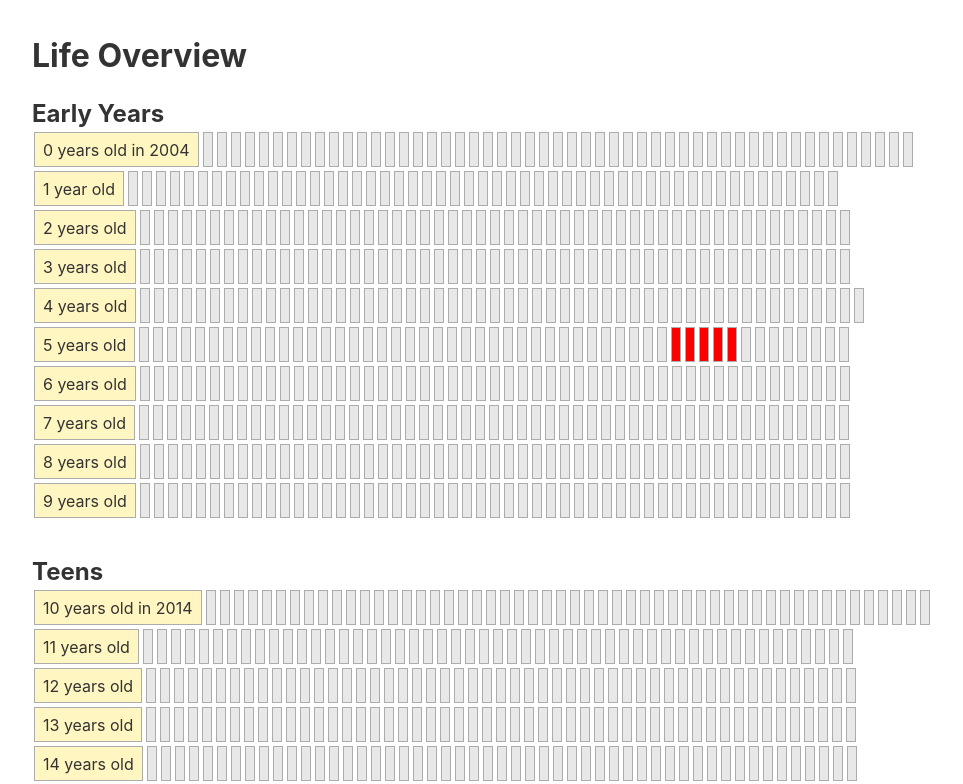
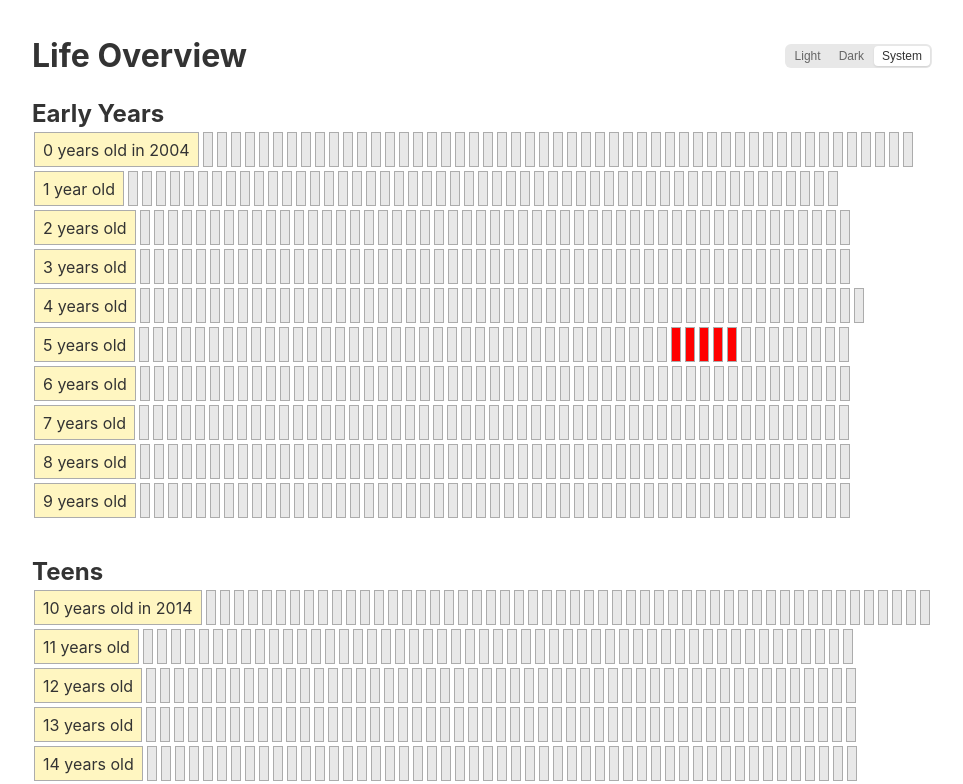
Before and after one commit to emdecr/life-overview-base, a Next.js app: page / in a window 1280 px wide. Shown: the top 784 px of the page, without its empty margins (158-1121 px from the left). Built offline with nearby package versions, Linux system fonts and the light colour scheme; no server answers; the database is empty.

Commit message:
Add theme toggle

```diff
--- a/app/globals.css
+++ b/app/globals.css
@@ -3,7 +3,70 @@
  * =============================================================================
  * These styles apply to the entire app. Component-specific styles live in
  * CSS Modules (*.module.css) alongside each component.
+ *
+ * THEMING: All colors are defined as CSS custom properties (variables) on :root.
+ * Dark mode overrides live under [data-theme="dark"].
+ * The ThemeToggle component sets data-theme on <html>.
  * ============================================================================= */
+
+/* --- Light theme (default) --- */
+:root {
+  --color-bg: #ffffff;
+  --color-text: #333333;
+  --color-text-muted: #666666;
+  --color-border: rgb(172, 172, 172);
+  --color-border-light: #ccc;
+  --color-border-accent: #b3b3b3;
+
+  /* Week cell colors */
+  --color-week-past: rgb(232, 232, 232);
+  --color-week-birthday: rgb(255, 246, 193);
+  --color-week-today-bg: #505050;
+  --color-week-today-text: #ffffff;
+
+  /* Tooltip */
+  --color-tooltip-bg: rgb(71, 71, 71);
+  --color-tooltip-border: #e3e3e3;
+  --color-tooltip-text: #ffffff;
+  --color-tooltip-tag-bg: rgba(255, 255, 255, 0.2);
+
+  /* Auth / forms */
+  --color-input-bg: #ffffff;
+  --color-input-border: #ccc;
+  --color-button-bg: #505050;
+  --color-button-text: #ffffff;
+  --color-error: #e74c3c;
+  --color-logout-border: #ccc;
+  --color-logout-bg: transparent;
+}
+
+/* --- Dark theme --- */
+[data-theme="dark"] {
+  --color-bg: #1a1a1a;
+  --color-text: #e0e0e0;
+  --color-text-muted: #999999;
+  --color-border: #444444;
+  --color-border-light: #555555;
+  --color-border-accent: #666666;
+
+  --color-week-past: #2a2a2a;
+  --color-week-birthday: rgb(80, 70, 30);
+  --color-week-today-bg: #e0e0e0;
+  --color-week-today-text: #1a1a1a;
+
+  --color-tooltip-bg: #333333;
+  --color-tooltip-border: #555555;
+  --color-tooltip-text: #e0e0e0;
+  --color-tooltip-tag-bg: rgba(255, 255, 255, 0.15);
+
+  --color-input-bg: #2a2a2a;
+  --color-input-border: #555555;
+  --color-button-bg: #e0e0e0;
+  --color-button-text: #1a1a1a;
+  --color-error: #ff6b6b;
+  --color-logout-border: #555555;
+  --color-logout-bg: transparent;
+}
 
 /* Reset: remove default browser margins/padding for a clean baseline */
 *,
@@ -18,7 +81,9 @@ body {
   font-family: -apple-system, BlinkMacSystemFont, "Segoe UI", Roboto,
     "Helvetica Neue", Arial, sans-serif;
   line-height: 1.5;
-  color: #333;
+  color: var(--color-text);
+  background-color: var(--color-bg);
+  transition: background-color 0.2s ease, color 0.2s ease;
 }
 
 /* Main container — centers content and limits width.
--- a/app/layout.tsx
+++ b/app/layout.tsx
@@ -21,7 +21,15 @@ export default function RootLayout({
   children: React.ReactNode;
 }) {
   return (
-    <html lang="en">
+    <html lang="en" suppressHydrationWarning>
+      {/* Inline script to apply saved theme before first paint (prevents flash) */}
+      <head>
+        <script
+          dangerouslySetInnerHTML={{
+            __html: `(function(){try{var t=localStorage.getItem("theme")||"system";var d=t==="system"?window.matchMedia("(prefers-color-scheme:dark)").matches?"dark":"light":t;document.documentElement.setAttribute("data-theme",d)}catch(e){}})()`,
+          }}
+        />
+      </head>
       <body suppressHydrationWarning>{children}</body>
     </html>
   );
--- a/app/page.tsx
+++ b/app/page.tsx
@@ -22,6 +22,7 @@
 import { createSupabaseServerClient } from "@/lib/supabase/server";
 import Overview from "@/components/Overview";
 import AuthButton from "@/components/AuthButton";
+import ThemeToggle from "@/components/ThemeToggle";
 import styles from "@/components/styles/Auth.module.css";
 import type { LifeRecord } from "@/lib/types";
 
@@ -62,9 +63,10 @@ export default async function Page() {
       {/* Header row: title + auth button */}
       <div className={styles.headerRow}>
         <h1>Life Overview</h1>
-        {/* AuthButton is a Client Component — checks auth state in the browser
-            and shows Login link or Logout button accordingly */}
-        <AuthButton />
+        <div style={{ display: "flex", alignItems: "center", gap: "0.75rem" }}>
+          <ThemeToggle />
+          <AuthButton />
+        </div>
       </div>
 
       {/* The main week grid — 11 decades of 520 weeks each */}
--- /dev/null
+++ b/components/ThemeToggle.tsx
@@ -0,0 +1,82 @@
+/**
+ * ThemeToggle — a segmented control for light / dark / system themes.
+ *
+ * How it works:
+ *   1. Reads saved preference from localStorage (key: "theme")
+ *   2. Applies the resolved theme as data-theme="light"|"dark" on <html>
+ *   3. "System" follows the OS preference via matchMedia
+ *   4. Saves the user's choice to localStorage on click
+ *
+ * On first load (no saved preference), defaults to "system".
+ */
+"use client";
+
+import { useEffect, useState } from "react";
+import clsx from "clsx";
+import styles from "./styles/ThemeToggle.module.css";
+
+type Theme = "light" | "dark" | "system";
+
+/**
+ * Resolve the actual theme to apply based on the user's preference.
+ * "system" defers to the OS dark mode setting.
+ */
+function resolveTheme(preference: Theme): "light" | "dark" {
+  if (preference !== "system") return preference;
+  return window.matchMedia("(prefers-color-scheme: dark)").matches
+    ? "dark"
+    : "light";
+}
+
+/** Apply the resolved theme to the <html> element */
+function applyTheme(preference: Theme) {
+  document.documentElement.setAttribute("data-theme", resolveTheme(preference));
+}
+
+export default function ThemeToggle() {
+  const [theme, setTheme] = useState<Theme>("system");
+
+  // On mount, read saved preference and apply it
+  useEffect(() => {
+    const saved = localStorage.getItem("theme") as Theme | null;
+    const preference = saved ?? "system";
+    setTheme(preference);
+    applyTheme(preference);
+  }, []);
+
+  // Listen for OS theme changes when set to "system"
+  useEffect(() => {
+    if (theme !== "system") return;
+
+    const media = window.matchMedia("(prefers-color-scheme: dark)");
+    const handler = () => applyTheme("system");
+    media.addEventListener("change", handler);
+    return () => media.removeEventListener("change", handler);
+  }, [theme]);
+
+  function handleChange(newTheme: Theme) {
+    setTheme(newTheme);
+    localStorage.setItem("theme", newTheme);
+    applyTheme(newTheme);
+  }
+
+  const options: { value: Theme; label: string }[] = [
+    { value: "light", label: "Light" },
+    { value: "dark", label: "Dark" },
+    { value: "system", label: "System" },
+  ];
+
+  return (
+    <div className={styles.toggle}>
+      {options.map(({ value, label }) => (
+        <button
+          key={value}
+          className={clsx(styles.option, theme === value && styles.active)}
+          onClick={() => handleChange(value)}
+        >
+          {label}
+        </button>
+      ))}
+    </div>
+  );
+}
--- /dev/null
+++ b/components/styles/ThemeToggle.module.css
@@ -0,0 +1,34 @@
+/* =============================================================================
+ * Theme Toggle Styles
+ * =============================================================================
+ * A small segmented control for switching between light / dark / system themes.
+ * ============================================================================= */
+
+.toggle {
+  display: flex;
+  gap: 2px;
+  background: var(--color-week-past);
+  border-radius: 6px;
+  padding: 2px;
+}
+
+.option {
+  padding: 0.2rem 0.5rem;
+  border: none;
+  border-radius: 4px;
+  background: transparent;
+  color: var(--color-text-muted);
+  font-size: 0.75rem;
+  cursor: pointer;
+  transition: background-color 0.15s ease, color 0.15s ease;
+}
+
+.option:hover {
+  color: var(--color-text);
+}
+
+.active {
+  background: var(--color-bg);
+  color: var(--color-text);
+  box-shadow: 0 1px 2px rgba(0, 0, 0, 0.1);
+}
--- a/components/styles/Tooltip.module.css
+++ b/components/styles/Tooltip.module.css
@@ -4,11 +4,8 @@
  * Tooltips appear below week cells on hover. They show details about
  * the record (date, content, tags) or just the year for birthday weeks.
  *
- * The tooltip is always rendered in the DOM but hidden via opacity/visibility.
- * On hover, the PARENT .week cell makes the tooltip visible via:
- *   .week:hover .tooltip { opacity: 1; visibility: visible; }
- * (This rule lives in Week.module.css — but because CSS Modules scope
- *  class names, we use :global() in Week.module.css for the hover rule.)
+ * All colors reference CSS custom properties from globals.css
+ * so they automatically adapt to light/dark theme.
  *
  * Three size variants:
  *   - Default (250px) → records with content
@@ -23,14 +20,14 @@
   position: absolute;
   top: calc(100% + 15px);       /* 15px gap below the week cell */
   left: calc(50% - 135px);      /* Centered: half of 250px width + offset */
-  background: rgb(71, 71, 71);
+  background: var(--color-tooltip-bg);
   z-index: 5;                   /* Above other week cells */
   font-size: 0.8rem;
   width: 250px;
   padding: 10px;
-  border: 1px solid #e3e3e3;
+  border: 1px solid var(--color-tooltip-border);
   border-radius: 5px;
-  color: white;
+  color: var(--color-tooltip-text);
   transition: opacity 0.5s ease; /* Smooth fade in/out */
 }
 
@@ -59,7 +56,7 @@
   border-width: 8px;
   border-style: solid;
   /* Only the bottom border is colored — this creates an upward triangle */
-  border-color: transparent transparent rgb(71, 71, 71) transparent;
+  border-color: transparent transparent var(--color-tooltip-bg) transparent;
 }
 
 /* Content area inside the tooltip — for longer descriptions */
@@ -80,8 +77,8 @@
   padding: 0.1rem 0.4rem;
   border-radius: 3px;
   font-size: 0.7rem;
-  background: rgba(255, 255, 255, 0.2);
-  color: white;
+  background: var(--color-tooltip-tag-bg);
+  color: var(--color-tooltip-text);
 }
 
 /* Mobile responsive — shrink tooltips on small screens */
--- a/components/styles/Week.module.css
+++ b/components/styles/Week.module.css
@@ -4,10 +4,14 @@
  * Each week of life is rendered as a small rectangular cell.
  * The grid contains ~5,720 of these cells (110 years × 52 weeks).
  *
+ * All colors reference CSS custom properties from globals.css
+ * so they automatically adapt to light/dark theme.
+ *
  * Week cells have different visual states:
- *   - .empty          → tiny gray-bordered box (most weeks)
- *   - .birthday       → yellow background (every 52nd week)
- *   - .today          → dark gray with white text (current week)
+ *   - .empty          → tiny bordered box (most weeks)
+ *   - .past           → light fill for empty past weeks
+ *   - .birthday       → yellow/amber background (every birthday)
+ *   - .today          → inverted colors (current week)
  *   - .exampleBackground → red (demo/example weeks 300-304)
  *   - .tooltipAvailable  → bottom border accent (has hover content)
  *   - .tagged         → left border colored by tag (grouped weeks)
@@ -18,7 +22,7 @@
   margin: 0 2px 4px;
   min-width: 10px;
   height: 35px;
-  border: 1px solid rgb(172, 172, 172);
+  border: 1px solid var(--color-border);
   position: relative; /* Needed for tooltip absolute positioning */
 }
 
@@ -26,7 +30,7 @@
    that there's a tooltip available on hover.
    Height is inherited from .week (always applied alongside this class). */
 .tooltipAvailable {
-  border-bottom: 4px solid #b3b3b3;
+  border-bottom: 4px solid var(--color-border-accent);
 }
 
 /* Non-empty weeks use flexbox to center their text content */
@@ -43,14 +47,14 @@
   font-size: 0.85rem;
 }
 
-/* Birthday weeks — soft yellow to mark each year of life */
+/* Birthday weeks — soft yellow/amber to mark each year of life */
 .birthday {
-  background-color: rgb(255, 246, 193);
+  background-color: var(--color-week-birthday);
 }
 
-/* Empty weeks in the past — light gray fill to distinguish from the future */
+/* Empty weeks in the past — light fill to distinguish from the future */
 .past {
-  background-color: rgb(232, 232, 232);
+  background-color: var(--color-week-past);
 }
 
 /* Example/demo weeks — bright red to show how filled weeks look */
@@ -58,12 +62,12 @@
   background-color: red;
 }
 
-/* Today's week — dark background with white text to stand out */
+/* Today's week — inverted colors to stand out */
 .today {
-  background: #505050;
+  background: var(--color-week-today-bg);
 }
 .today > span {
-  color: white;
+  color: var(--color-week-today-text);
 }
 
 /* Tagged weeks — a colored left border to visually group related weeks.
```
Also changed, not shown: components/styles/Auth.module.css (+17 -19 lines).
